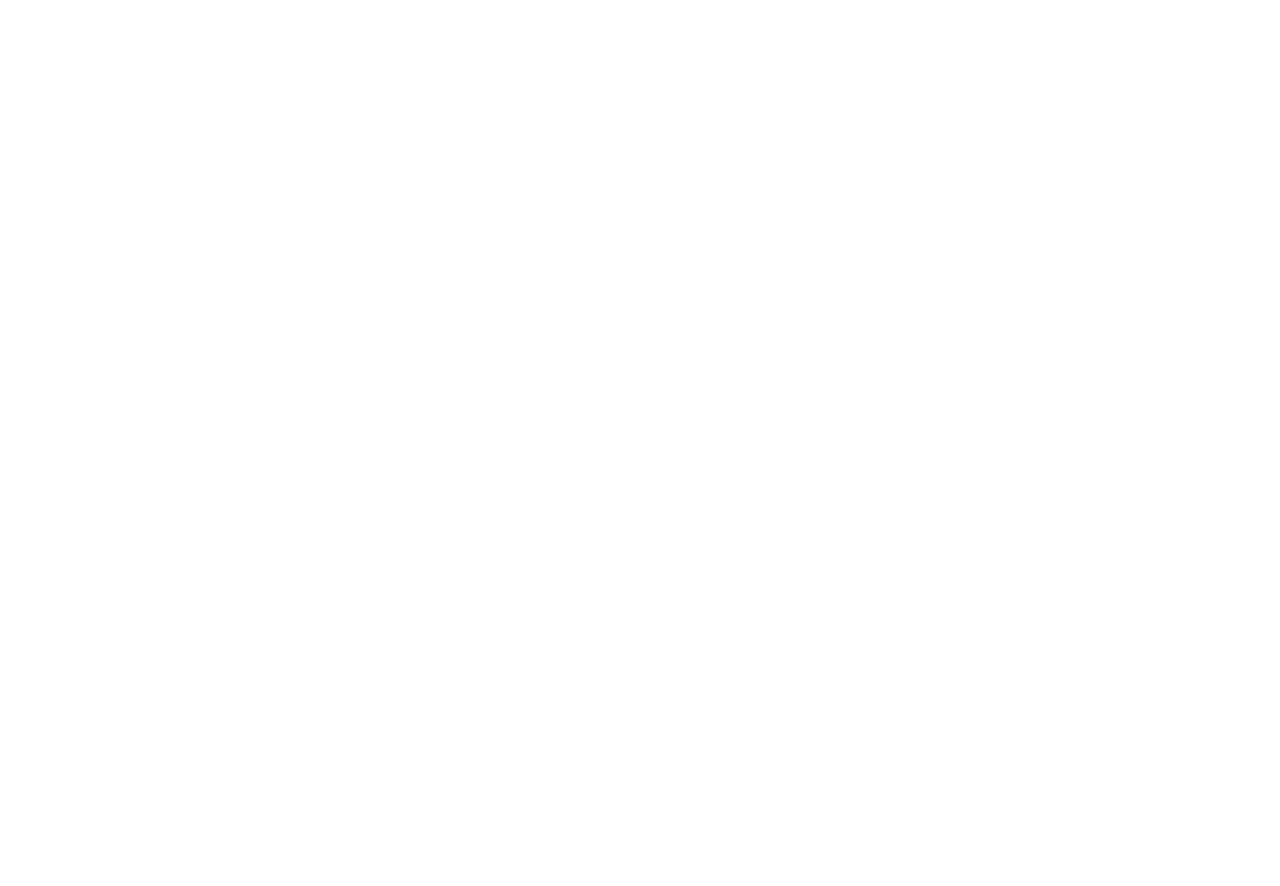
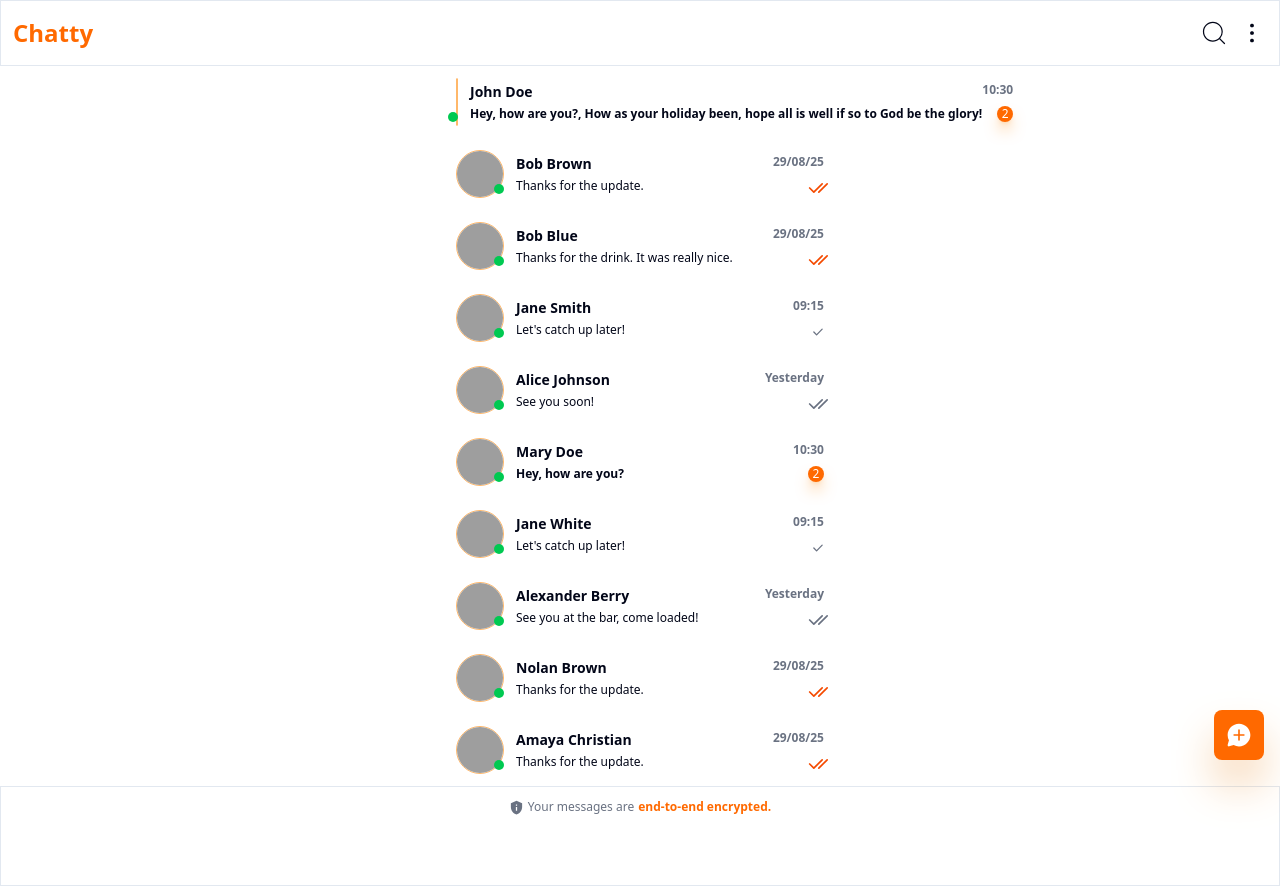
Before and after one commit to dd3vahmad/chatty, an Astro site in the folder apps/frontend/: page /chats in a window 1280 px wide. Before the commit the page ends 800 px from the top, so only its background shows below. Built offline with nearby package versions, Linux system fonts and the light colour scheme; Astro itself is replaced by a stand-in of ours; grey boxes are pictures that could not be loaded.

Commit message:
Feat: Chats list page UI

```diff
--- /dev/null
+++ b/apps/frontend/src/components/base.astro
@@ -0,0 +1,10 @@
+---
+import { Icon } from "astro-icon/components";
+
+---
+
+<div class="w-full border min-h-[100px] text-gray-500">
+  <p class="flex justify-center items-center mx-auto gap-1 text-xs py-3">
+    <Icon size={"15px"} name={"privacy"} /> Your messages are <span class="text-orange-500 font-semibold">end-to-end encrypted.</span>
+  </p>
+</div>
--- /dev/null
+++ b/apps/frontend/src/components/loading.astro
@@ -0,0 +1,4 @@
+---
+---
+
+<div class="w-2.5 h-2.5 bg-orange-400 rounded-full animate-ping"></div>
--- a/apps/frontend/src/pages/chats.astro
+++ b/apps/frontend/src/pages/chats.astro
@@ -0,0 +1,138 @@
+---
+import AppLayout from '@/layouts/AppLayout.astro';
+import { Icon } from 'astro-icon/components';
+import Base from '@/components/base.astro';
+
+const chats = [
+  { id: 1,
+    pic: "https://api.dicebear.com/9.x/adventurer/svg?seed=Vivian&backgroundColor=b6e3f4,c0aede,d1d4f9,ffd5dc,ffdfbf",
+    name: "John Doe",
+    lastMessage: "Hey, how are you?, How as your holiday been, hope all is well if so to God be the glory!",
+    time: "10:30",
+    lastMessageStatus: "unread"
+  },
+  {
+    id: 2,
+    pic: "https://api.dicebear.com/9.x/adventurer/svg?seed=Maria&backgroundColor=b6e3f4,c0aede,d1d4f9,ffd5dc,ffdfbf",
+    name: "Bob Brown",
+    lastMessage: "Thanks for the update.",
+    time: "29/08/25",
+    lastMessageStatus:"read"
+  },
+  {
+    id: 3,
+    pic: "https://api.dicebear.com/9.x/adventurer/svg?seed=Jude&backgroundColor=b6e3f4,c0aede,d1d4f9,ffd5dc,ffdfbf",
+    name: "Bob Blue",
+    lastMessage: "Thanks for the drink. It was really nice.",
+    time: "29/08/25",
+    lastMessageStatus:"read"
+  },
+  {
+    id: 4,
+    pic: "https://api.dicebear.com/9.x/adventurer/svg?seed=Aidan&backgroundColor=b6e3f4,c0aede,d1d4f9,ffd5dc,ffdfbf",
+    name: "Jane Smith",
+    lastMessage: "Let's catch up later!",
+    time: "09:15",
+    lastMessageStatus: "sent"
+  },
+  {
+    id: 5,
+    pic: "https://api.dicebear.com/9.x/adventurer/svg?seed=Luis&backgroundColor=b6e3f4,c0aede,d1d4f9,ffd5dc,ffdfbf",
+    name: "Alice Johnson",
+    lastMessage: "See you soon!",
+    time: "Yesterday",
+    lastMessageStatus: "received"
+  },
+  {
+    id: 6,
+    pic: "https://api.dicebear.com/9.x/adventurer/svg?seed=Caleb&backgroundColor=b6e3f4,c0aede,d1d4f9,ffd5dc,ffdfbf",
+    name: "Mary Doe",
+    lastMessage: "Hey, how are you?",
+    time: "10:30",
+    lastMessageStatus: "unread" },
+  {
+    id: 7,
+    pic: "https://api.dicebear.com/9.x/adventurer/svg?seed=Christian&backgroundColor=b6e3f4,c0aede,d1d4f9,ffd5dc,ffdfbf",
+    name: "Jane White",
+    lastMessage: "Let's catch up later!",
+    time: "09:15",
+    lastMessageStatus: "sent" },
+  {
+    id: 8,
+    pic: "https://api.dicebear.com/9.x/adventurer/svg?seed=Kingston&backgroundColor=b6e3f4,c0aede,d1d4f9,ffd5dc,ffdfbf",
+    name: "Alexander Berry",
+    lastMessage: "See you at the bar, come loaded!",
+    time: "Yesterday",
+    lastMessageStatus: "received" },
+  {
+    id: 9,
+    pic: "https://api.dicebear.com/9.x/adventurer/svg?seed=Nolan&backgroundColor=b6e3f4,c0aede,d1d4f9,ffd5dc,ffdfbf",
+    name: "Nolan Brown",
+    lastMessage: "Thanks for the update.",
+    time: "29/08/25",
+    lastMessageStatus:"read" },
+  {
+    id: 10,
+    pic: "https://api.dicebear.com/9.x/adventurer/svg?seed=Amaya&backgroundColor=b6e3f4,c0aede,d1d4f9,ffd5dc,ffdfbf",
+    name: "Amaya Christian",
+    lastMessage: "Thanks for the update.",
+    time: "29/08/25",
+    lastMessageStatus:"read"
+  },
+];
+---
+
+<style>
+  .chat-list {
+    max-width: 400px;
+    margin: 0 auto;
+  }
+
+  .chat-item:hover {
+    background-color: #f5f5f5;
+  }
+</style>
+
+<AppLayout title="Chats">
+  <div class="flex justify-between items-center border px-3 py-4">
+    <h1 class="text-2xl font-bold text-orange-500">Chatty</h1>
+
+    <div class="flex items-center gap-2">
+      <Icon name={"search"} size={"30px"} />
+      <Icon name={"menu"} size={"30px"} />
+    </div>
+  </div>
+  <div class="chat-list">
+    {chats.map(chat => (
+      <div class="chat-item flex items-center gap-3 px-4 transition-colors duration-200 cursor-pointer">
+        <div class="relative w-12 h-12">
+          <img src={chat.pic} alt={chat.name} class="w-full h-full rounded-full border border-orange-300" />
+          <div class="w-2.5 h-2.5 bg-green-500 rounded-full absolute bottom-1 right-0"></div>
+        </div>
+        <div class="flex-1 flex items-center justify-between">
+          <div class="flex-1 flex flex-col py-4">
+            <span class="font-bold text-sm mb-1">{chat.name}</span>
+            <span class={`text-xs truncate max-w-[65vw] ${chat.lastMessageStatus === "unread" && "font-semibold"}`}>{chat.lastMessage}</span>
+          </div>
+
+          <div class="flex flex-col gap-y-2 items-end">
+            <span class="text-xs font-semibold text-gray-500">{chat.time}</span>
+            <div class="text-xs w-4 h-4">
+            <span hidden={chat.lastMessageStatus !== "unread"} class="rounded-full bg-orange-500 flex items-center justify-center text-white shadow-lg shadow-orange-300">
+              2
+            </span>
+            <span hidden={chat.lastMessageStatus !== "sent" && chat.lastMessageStatus !== "received"}>
+              <Icon name={chat.lastMessageStatus === "sent" ? "check" : chat.lastMessageStatus === "received" ? "check-double" : "check"} size={"20px"} class="text-gray-500" />
+            </span>
+            <span hidden={chat.lastMessageStatus !== "read"}>
+              <Icon name={"check-double"} size={"20px"} class="text-orange-600" />
+            </span>
+            </div>
+          </div>
+        </div>
+      </div>
+    ))}
+  </div>
+  <Icon name={"chat-add"} size={"50px"} class="text-white bg-orange-500 cursor-pointer shadow-2xl shadow-amber-600 fixed bottom-10 right-4 p-3 rounded-lg" />
+  <Base />
+</AppLayout>
--- a/apps/frontend/src/pages/welcome.astro
+++ b/apps/frontend/src/pages/welcome.astro
@@ -6,14 +6,15 @@ import Features from "@/components/features.astro";
 
 <AppLayout title="Welcome">
   <div class="h-screen flex justify-center items-center lg:bg-orange-100">
-    <div class="flex flex-col justify-between py-10 items-center lg:w-[700px] lg:h-[570px] bg-background rounded">
-      <div class="w-fit relative">
+    <div class="flex flex-col justify-center lg:justify-between h-full lg:py-10 items-center lg:w-[700px] lg:h-[570px] bg-background rounded">
+      <div class="w-fit relative min-h-[200px]">
         <img class="w-[200px]" src="/chat.png" alt="Chat background" />
         <img class="w-[120px] absolute top-10 left-10" src="https://api.dicebear.com/9.x/adventurer/svg?seed=Emery" alt="Smiling Avatar" />
       </div>
 
       <div class="flex flex-col justify-center items-center w-full">
-        <h1 class="text-xl font-bold text-center mt-3">Chatty | Where Fun Conversations Live!</h1>
+        <h1 class="text-xl font-bold text-center mt-3">Chatty</h1>
+        <span class="text-gray-500 text-sm">"Where Fun Conversations Live!"</span>
         <p class="text-gray-600 text-sm md:w-[70%] px-3 md:px-0 text-center mx-auto mt-5">
           Dive into endless fun with Chatty – the lightning-fast, super secure chatting app made for laughs, late-night convos, and epic group chats.
         </p>
```
Also changed, not shown: apps/frontend/src/icons/check-double.svg (added), apps/frontend/src/icons/check.svg (added), apps/frontend/src/icons/heart-outline.svg (added), apps/frontend/src/icons/heart-solid.svg (added).
